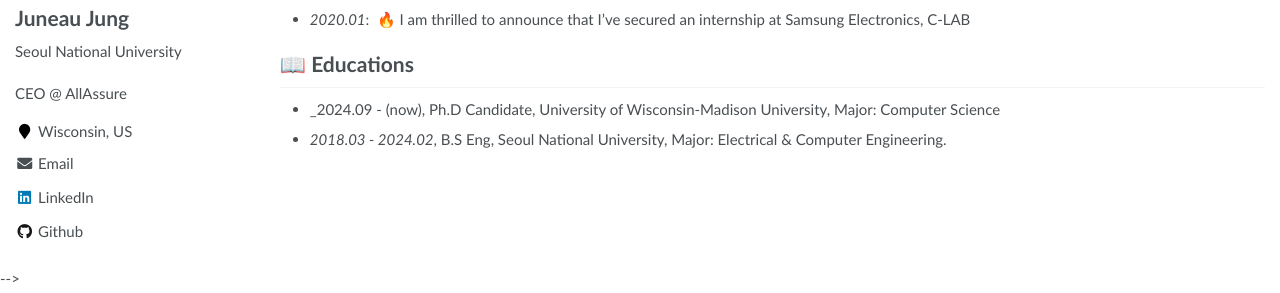
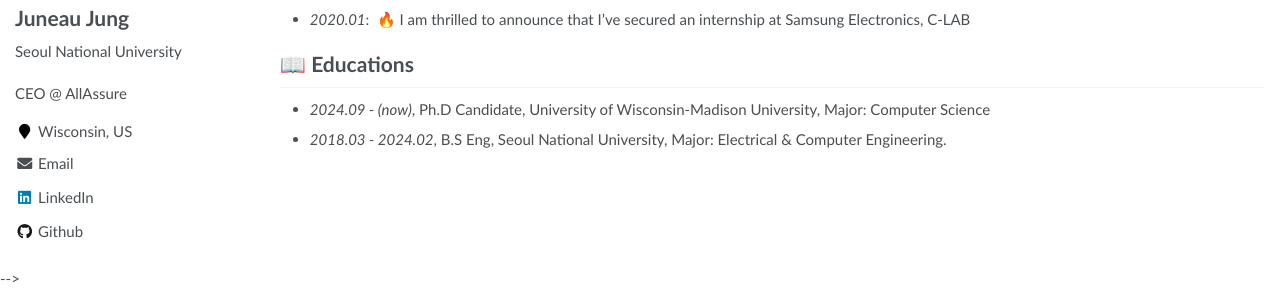
Before and after one commit to zzuno/zzuno.github.io, a Jekyll site: the page built from _pages/about.md, in a window 1280 px wide. Shown: the part 249-542 px from the top of the page. Built offline with Jekyll 4.4.1, drawn with Linux system fonts in a browser that asks for light colours.

Commit message:
Education UWM adjustment

```diff
--- a/_pages/about.md
+++ b/_pages/about.md
@@ -50,5 +50,5 @@ The 62nd Annual Meeting of the Association for Computational Linguistics (ACL),
 
 # 📖 Educations
 
-- \_2024.09 - (now), Ph.D Candidate, University of Wisconsin-Madison University, Major: Computer Science
+- _2024.09 - (now)_, Ph.D Candidate, University of Wisconsin-Madison University, Major: Computer Science
 - _2018.03 - 2024.02_, B.S Eng, Seoul National University, Major: Electrical & Computer Engineering.
```
